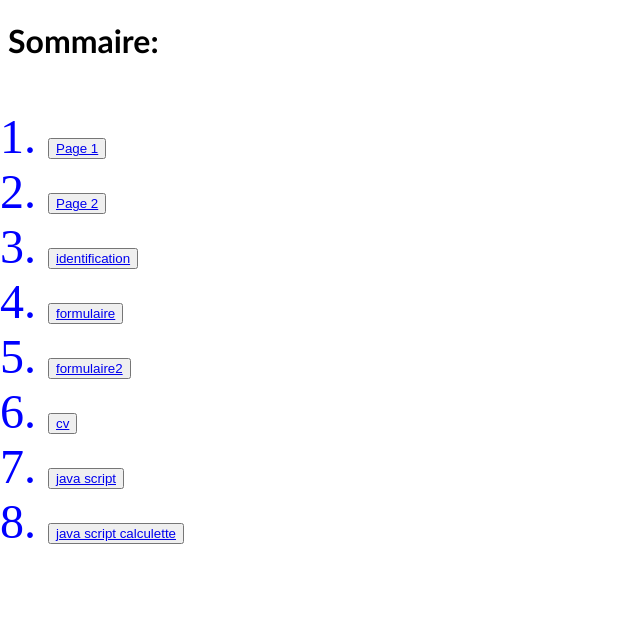
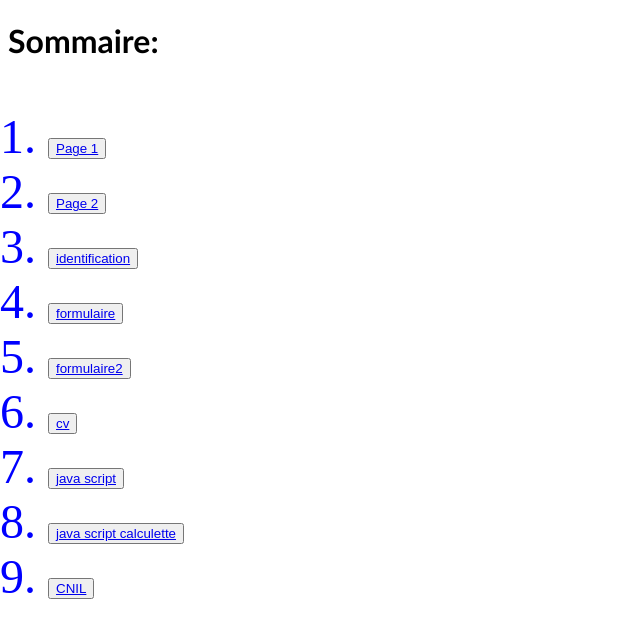
Before and after one commit to svmirr/1, a plain HTML site: page index.html in a window 1280 px wide. Shown: the whole page, without its empty margins (0-640 px from the left). Drawn offline with Linux system fonts and the light colour scheme.

Commit message:
Add files via upload

```diff
--- a/index.html
+++ b/index.html
@@ -20,6 +20,7 @@
 			<li><button> <a href="cv1.html"> cv </a> </button>
 				<li><button> <a href="tp6.html"> java script </a> </button>
 					<li><button> <a href="calc.html"> java script calculette </a> </button>
+						<li><button> <a href="cnil.html"> CNIL  </a> </button>
 </ol>
 </font>
 
```
